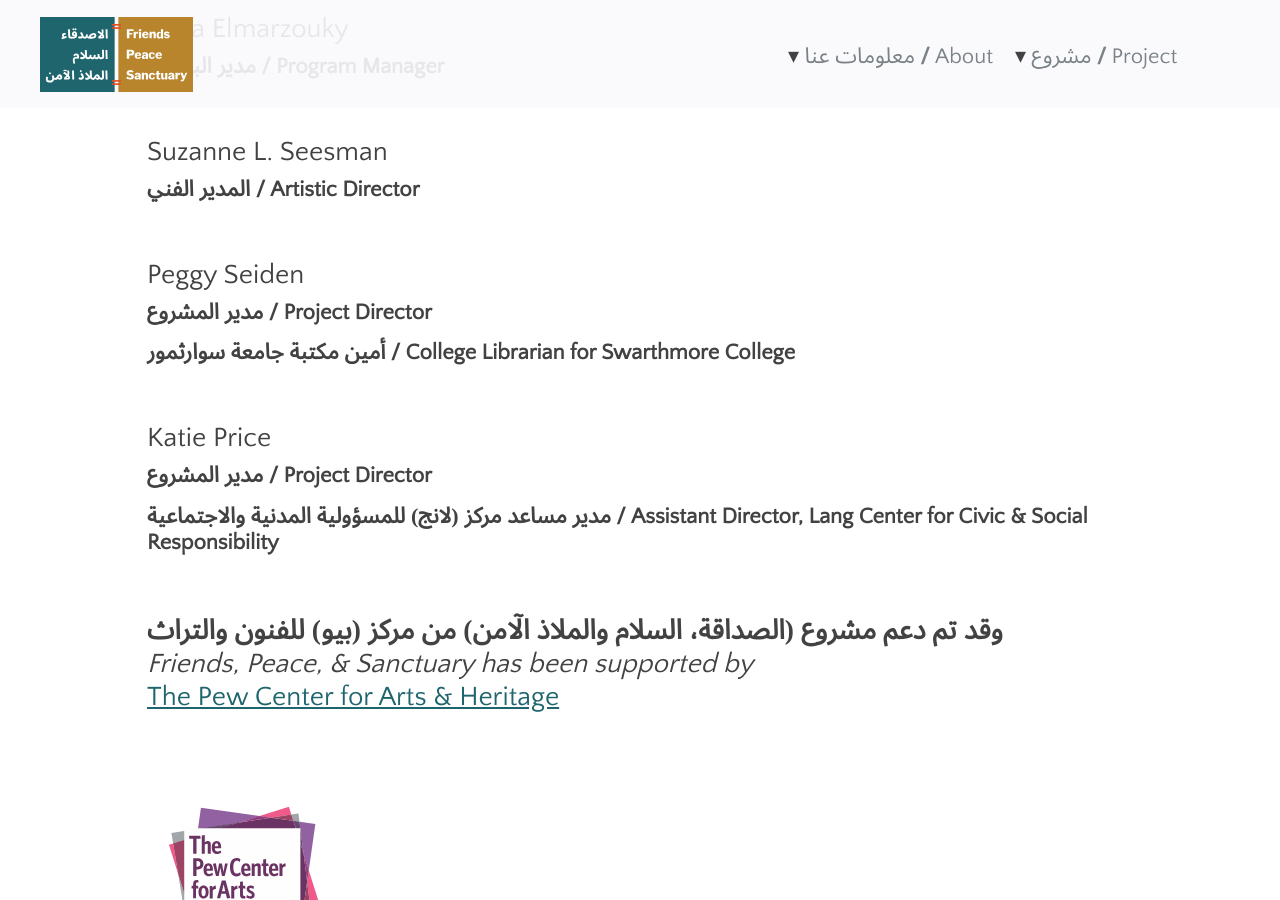
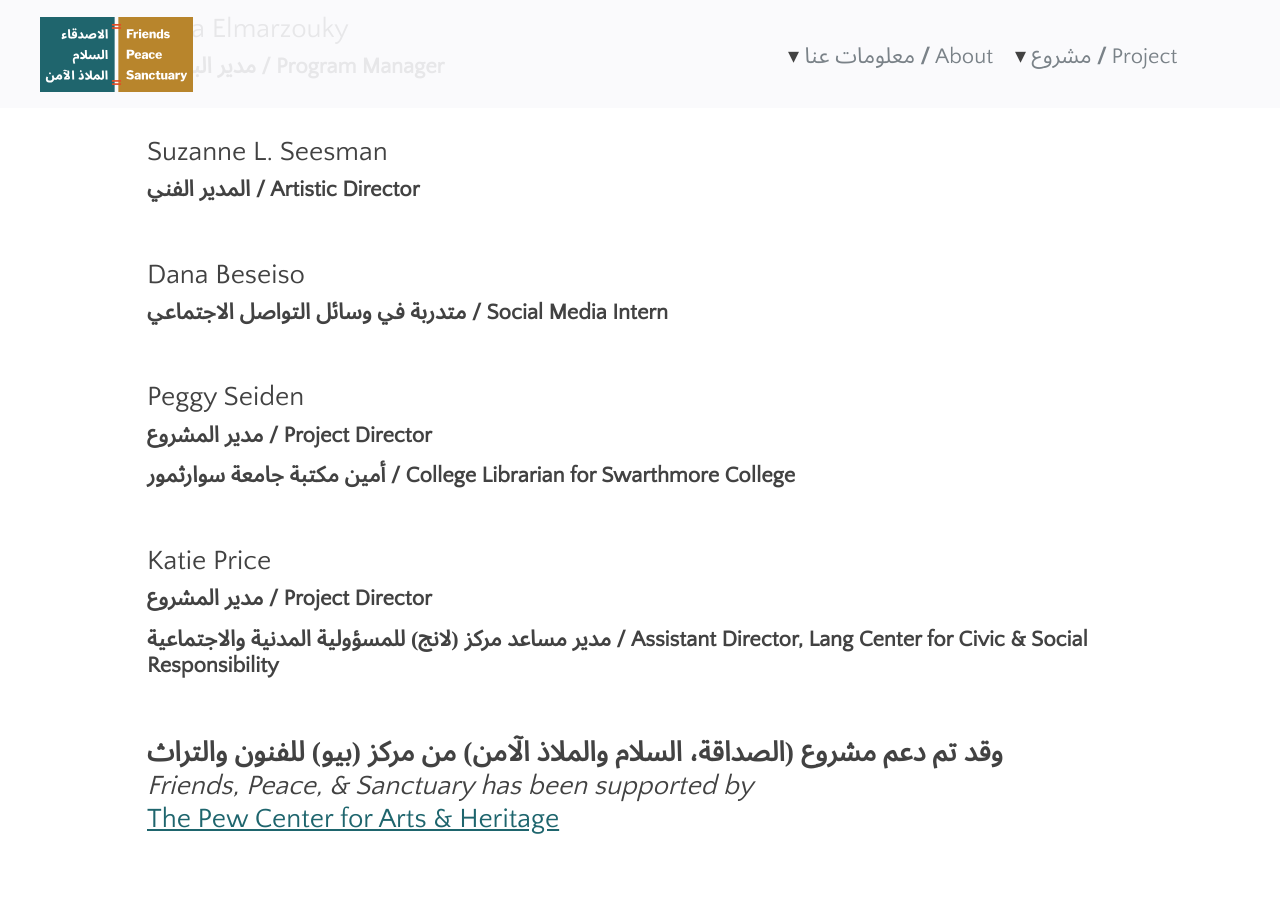
Before and after one commit to swat-ds/fps.swarthmore.edu, a Jekyll site: the page built from _pages/credits.md, in a window 1280 px wide and 900 px high, scrolled down 573 px. Built offline with Jekyll 4.4.1, drawn with Linux system fonts in a browser that asks for light colours.

Commit message:
adds dana to credits

```diff
--- a/_pages/credits.md
+++ b/_pages/credits.md
@@ -18,6 +18,10 @@ Nora Elmarzouky
 Suzanne L. Seesman
 ### <span class="ar">المدير الفني</span> / Artistic Director
 
+Dana Beseiso
+### <span class="ar">متدربة في وسائل التواصل الاجتماعي</span> / Social Media Intern
+
+
 Peggy Seiden
 ### <span class="ar">مدير المشروع</span> / Project Director
 ### <span class="ar">أمين مكتبة جامعة سوارثمور</span> / College Librarian for Swarthmore College
```
